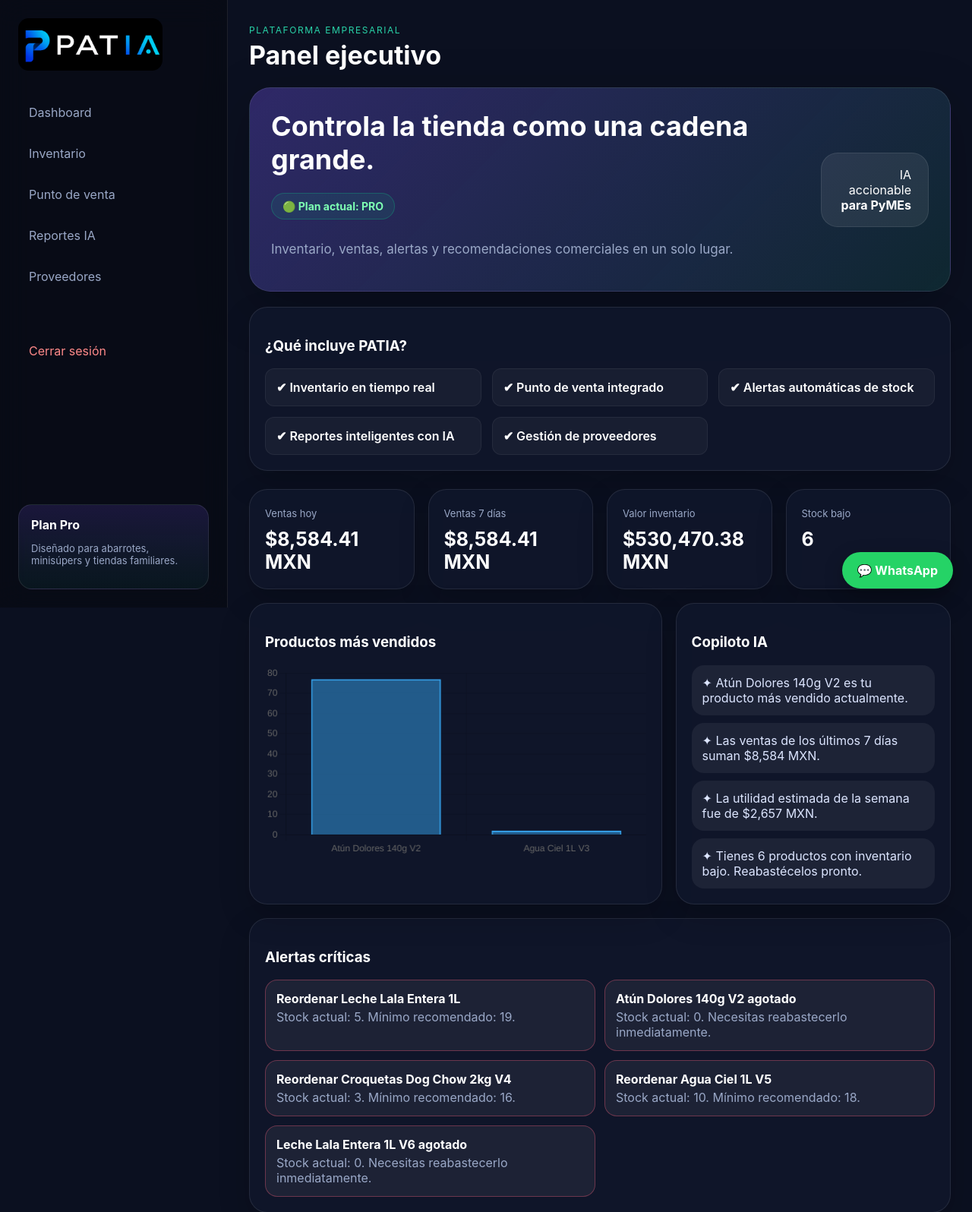
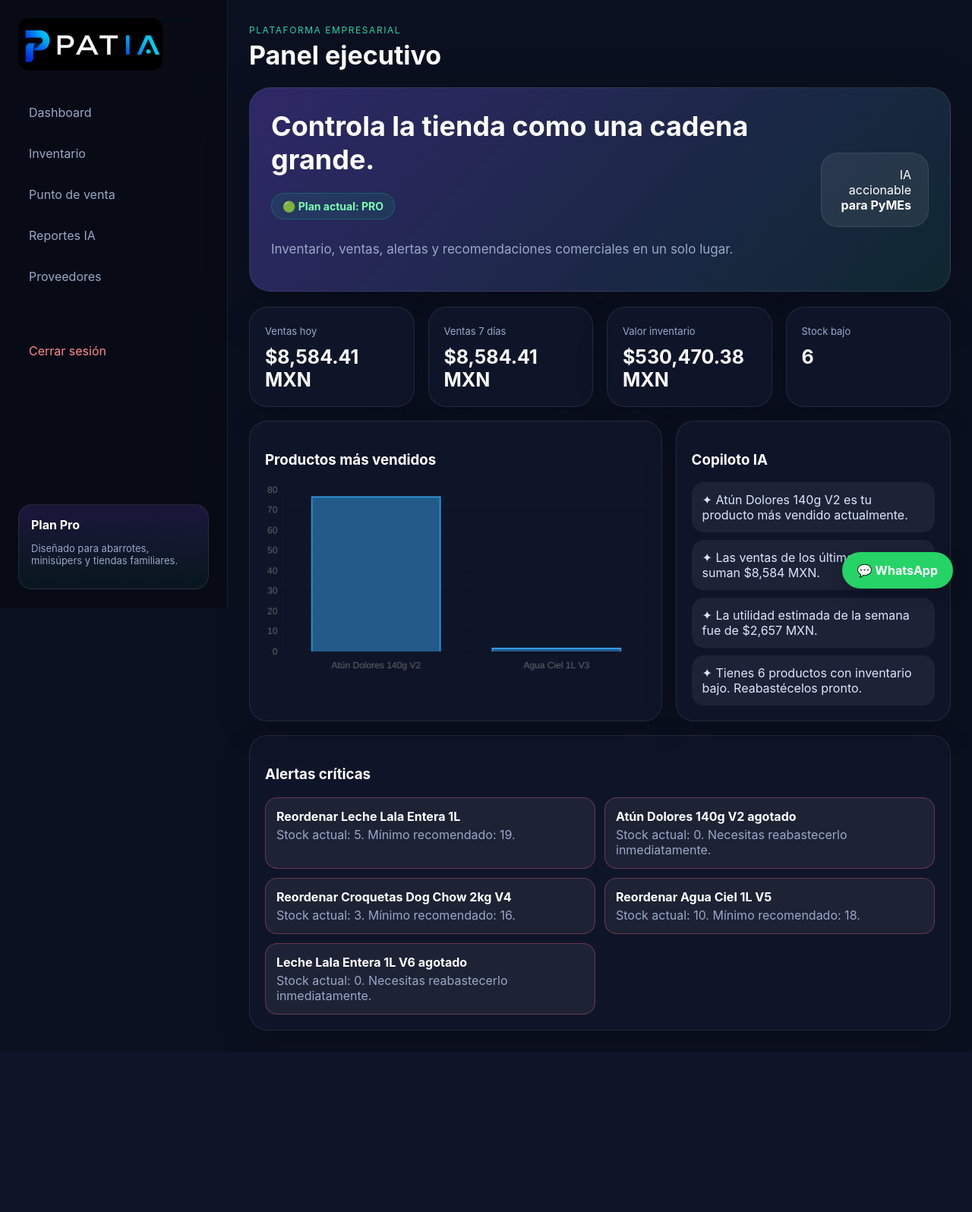
Before and after one commit to albertonicop/patia-platform, a Flask app: page / in a window 1280 px wide. Shown: the top 1596 px of the page at 76% size. After the commit the page ends 1371 px from the top, so only its background shows below. Run offline with Flask 3, Linux system fonts and the light colour scheme; a user stored in the database is signed in.

Commit message:
PATIA stable version - render fixed

```diff
--- a/app/templates/dashboard.html
+++ b/app/templates/dashboard.html
@@ -5,31 +5,16 @@
     {% if user.plan == "pro" %}
 <div class="plan-status pro">
     🟢 Plan actual: PRO
-    {% if user.subscription_end %}
-        · Próxima renovación: {{ user.subscription_end.strftime('%d/%m/%Y') }}
-    {% endif %}
 </div>
 {% else %}
 <div class="plan-status trial">
     🟡 Prueba gratuita · Te quedan {{ trial_days_left }} días
+    <a href="/subscribe" class="upgrade-link">Actualizar a PRO</a>
 </div>
 {% endif %}
     <p>Inventario, ventas, alertas y recomendaciones comerciales en un solo lugar.</p>
   </div>
   <div class="hero-badge">IA accionable<br><strong>para PyMEs</strong></div>
-</section>
-<section class="features">
-    <div class="card">
-        <h3>¿Qué incluye PATIA?</h3>
-
-        <div class="feature-list">
-            <div>✔ Inventario en tiempo real</div>
-            <div>✔ Punto de venta integrado</div>
-            <div>✔ Alertas automáticas de stock</div>
-            <div>✔ Reportes inteligentes con IA</div>
-            <div>✔ Gestión de proveedores</div>
-        </div>
-    </div>
 </section>
 <section class="grid metrics">
   <div class="card metric"><span>Ventas hoy</span><strong>{{ today_sales|money }}</strong></div>
```
Also changed, not shown: instance/tiendaia.db.
